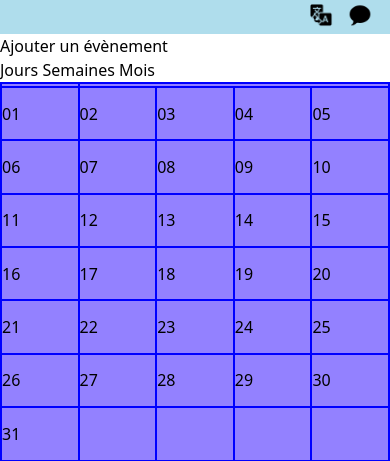
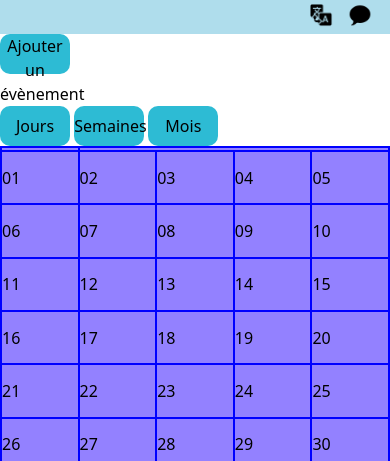
Before and after one commit to SoleneVandercruyssen/Projet2, a PHP site: page /plateforme.html in a window 390 px wide. Shown: the part 71-532 px from the top of the page. Run offline with PHP 8.4, Linux system fonts and the light colour scheme; style sheets or scripts are compiled from the project's sources.

Commit message:
docs: plateforme calendrier boutons

```diff
--- a/plateforme.css
+++ b/plateforme.css
@@ -131,6 +131,16 @@ nav a:hover{
         background-color: #2DBBD4;
     }
 }
+
+button{
+    width: 70px;
+    height: 40px;
+    background-color: #2DBBD4;
+    border: none;
+    border-radius: 10px;
+}
+
+
 
 #chiffres{
     width: 100%;
--- a/plateforme.html
+++ b/plateforme.html
@@ -81,7 +81,7 @@
     <button type="button">Mois</button>
     </div>
 
-  <th>
+<th>
 
 
     </th>
@@ -124,6 +124,7 @@
             <td colspan="2">24</td>
             <td colspan="2">25</td>
         </tr>
+
         <tr>
             <td colspan="2">26</td>
             <td colspan="2">27</td>
```
